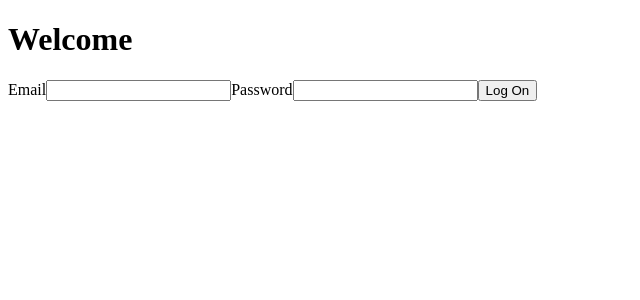
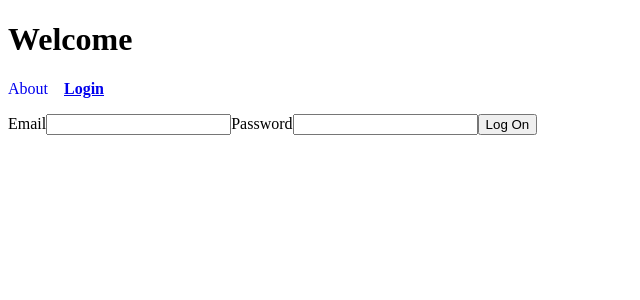
Before and after one commit to Shantelwi/summer_todo_list, a React (Vite) app: page /login in a window 1280 px wide. Shown: the top 300 px of the page, without its empty margins (0-640 px from the left). Built offline with nearby package versions, Linux system fonts and the light colour scheme.

Commit message:
finished part 4

```diff
--- a/src/contexts/AuthContext.jsx
+++ b/src/contexts/AuthContext.jsx
@@ -67,7 +67,7 @@ export function AuthProvider({ children }) {
                 },
                 credentials: 'include'
             };
-            const res = await fetch('/api/user/logoff', options);
+            const res = await fetch('/api/users/logoff', options);
             if (!res.ok) {
                 throw new Error("Something went wrong");
             }
--- a/src/features/Logoff.jsx
+++ b/src/features/Logoff.jsx
@@ -1,28 +1,29 @@
 import { useState } from "react";
 import { useAuth } from "../contexts/AuthContext";
+import { useNavigate } from "react-router";
 
 function Logoff() {
     const {logout} = useAuth();
+    const navigate = useNavigate();
     const [isLoggingOff, setIsLoggingOff] = useState(false);
     const [authError, setAuthError] = useState('');
 
-    async function handleSubmit(e) {
+    async function handleLogoff(e) {
         e.preventDefault();
+        setIsLoggingOff(true);
         setAuthError('');
-        setIsLoggingOff(true);
-        try {
-            const result = await logout();
-            if (!result.success) {
-                setAuthError(result.error);
-            }
-        } catch (error) {
-            setAuthError(`Error: ${error.name} | ${error.message}`);
-        } finally {
+
+        const result = await logout();
+
+        if (result.success) {
+            navigate('/login');
+        }else {
+            setAuthError(result.error);
             setIsLoggingOff(false);
         }
     }
     return(
-        <form onSubmit={handleSubmit}>
+        <form onSubmit={handleLogoff}>
 
             {authError && <p>{authError}</p>}
             <button type="submit" disabled={isLoggingOff}>{isLoggingOff === true ? "Logging off..." : "Log Off" }</button>
--- a/src/pages/ProfilePage.jsx
+++ b/src/pages/ProfilePage.jsx
@@ -1,7 +1,6 @@
 import { Link } from "react-router";
 import { useEffect, useState } from "react";
 import { useAuth } from "../contexts/AuthContext";
-import Logoff from '../features/Logoff';
 
 function ProfilePage() {
     const { email, token } = useAuth();
@@ -38,11 +37,10 @@ function ProfilePage() {
             <div className="accountdetails">
                 <p>Email: {email}</p>
             </div>
-            <div className="buttons">
+            <div className="button">
                 <Link className="linkButton" to={'/'}>
                     Go back
                 </Link>
-                <Logoff/>
             </div>
             <div className="results">
                 <p>Total Todos: {stats.total}</p>
--- a/src/shared/Header.jsx
+++ b/src/shared/Header.jsx
@@ -1,4 +1,6 @@
 import { useAuth } from "../contexts/AuthContext";
+import Navigation from "./Navigation";
+import Logoff from '../features/Logoff';
 
 function Header() {
     const { isAuthenticated } = useAuth();
@@ -7,7 +9,9 @@ function Header() {
             <h1>
                 {isAuthenticated ? 'Todo List' : "Welcome"}
             </h1>
+            <Navigation />
 
+            {isAuthenticated && <Logoff/>}
         </header>
     )
 }
--- /dev/null
+++ b/src/shared/Navigation.jsx
@@ -0,0 +1,37 @@
+import { NavLink } from "react-router";
+import { useAuth } from "../contexts/AuthContext";
+
+const navLinkStyle = ({ isActive }) => ({
+    fontWeight: isActive ? 'bold' : 'normal',
+    textDecoration: isActive ? 'underline' : 'none'
+});
+
+function Navigation() {
+    const { isAuthenticated } = useAuth();
+    return (
+        <nav>
+            <ul style={{ listStyle: 'none', display: 'flex', gap: '1rem', padding: 0 }}>
+                <li>
+                    <NavLink to='/about' style={navLinkStyle}> About </NavLink>
+                </li>
+
+                {isAuthenticated ? (
+                    <>
+                        <li>
+                            <NavLink to='/todos' style={navLinkStyle}>Todos</NavLink>
+                        </li>
+                        <li>
+                            <NavLink to='/profile' style={navLinkStyle}>Profile Page</NavLink>
+                        </li>
+                    </>
+                ) : (
+                    <li>
+                        <NavLink to='/login' style={navLinkStyle}>Login</NavLink>
+                    </li>
+                )}
+            </ul>
+        </nav>
+    );
+}
+
+export default Navigation;
--- /dev/null
+++ b/src/shared/StatusFilter.jsx
@@ -0,0 +1 @@
+import
```
